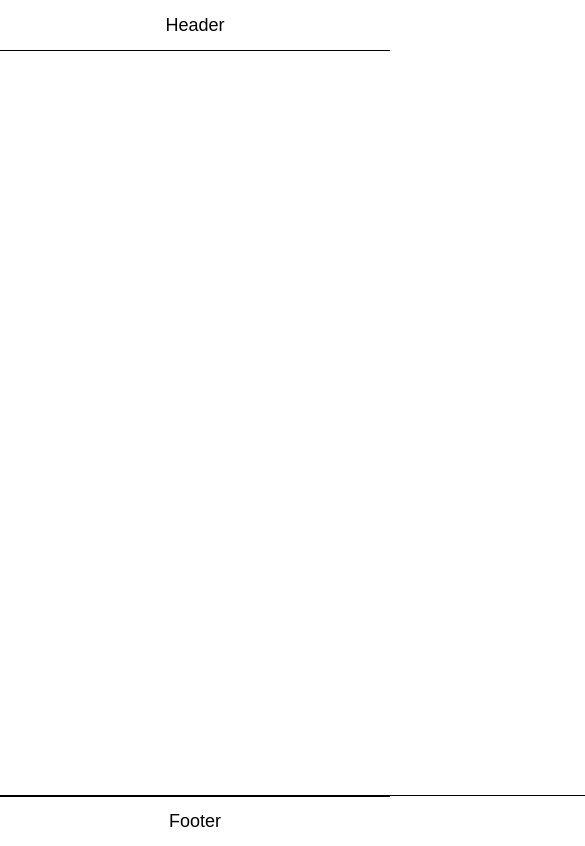
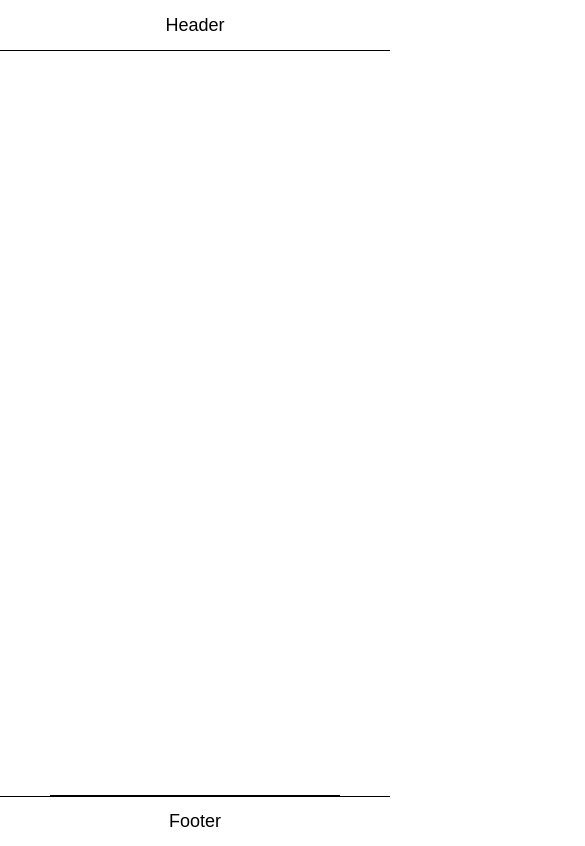
Before and after one commit to ooloo-io/github-flow-Yusu-f, a website: page src/index.html in a window 390 px wide. Shown: the top 846 px of the page, 585 px wide, since content can reach past the window. Drawn offline with nearby package versions, Linux system fonts and the light colour scheme.

Commit message:
add responsiveness

```diff
--- a/src/styles.css
+++ b/src/styles.css
@@ -22,6 +22,7 @@
 
 .content {
   min-height: calc(100vh - 100px);
+  max-width: calc(100vw - 100px);
   border-bottom: 1px solid black;
   width: 720px;
   margin: auto;
```
